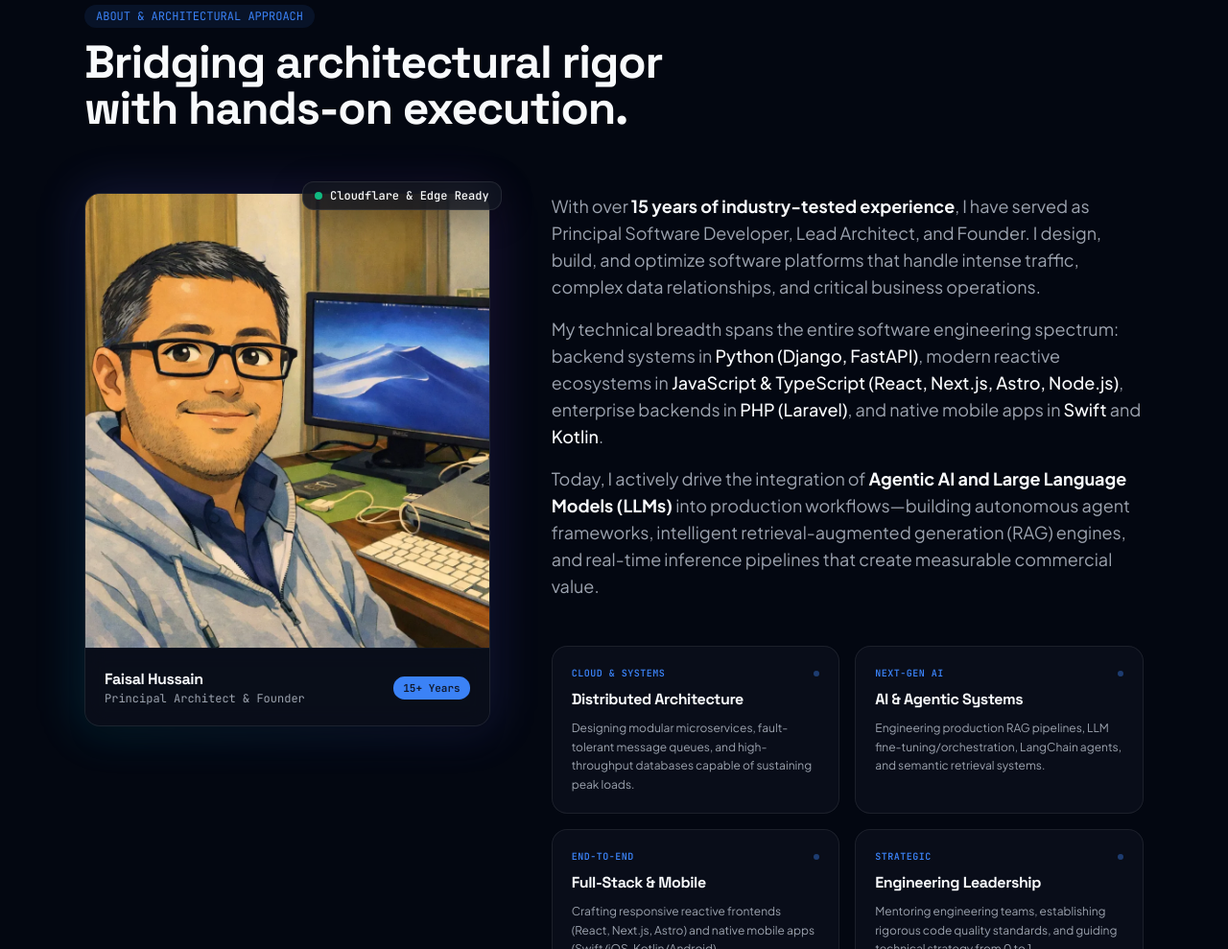
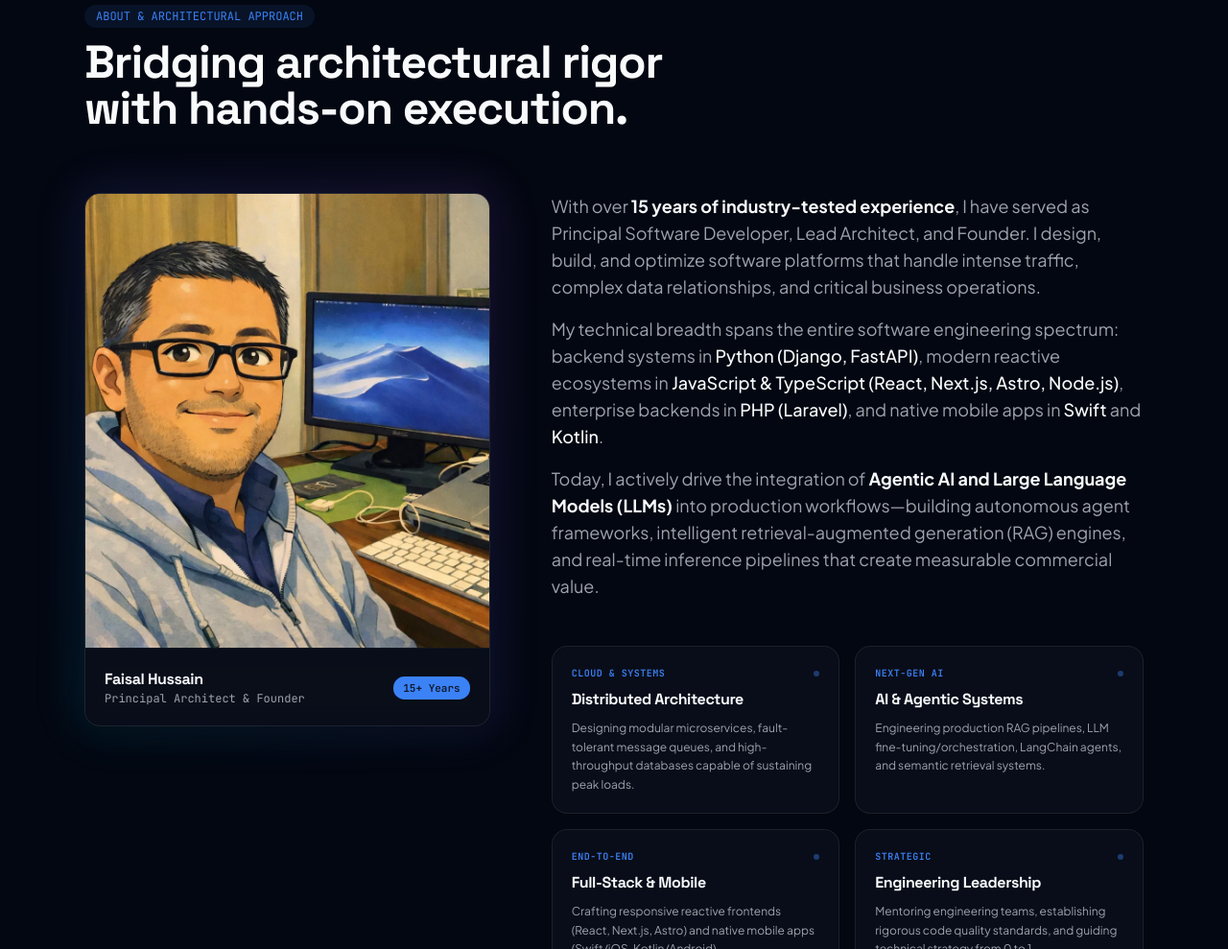
Before and after one commit to Base29/my-portfolio, an Astro site: page / in a window 1280 px wide. Shown: the part 1116-2105 px from the top of the page at 96% size. Built offline with nearby package versions, Linux system fonts and the light colour scheme; Astro itself is replaced by a stand-in of ours.

```diff
--- a/src/components/sections/About.astro
+++ b/src/components/sections/About.astro
@@ -69,12 +69,6 @@
               </div>
             </div>
           </div>
-
-          <!-- Floating Micro Badge -->
-          <div class="absolute -top-3 -right-3 px-3 py-1.5 rounded-xl glass-pill border border-border shadow-lg hidden sm:flex items-center gap-2">
-            <span class="w-2 h-2 rounded-full bg-emerald-500"></span>
-            <span class="text-xs font-mono font-medium text-foreground">Cloudflare & Edge Ready</span>
-          </div>
         </div>
       </div>
 
```
Also changed, not shown: public/favicon.svg.
